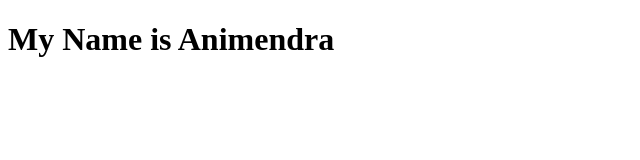
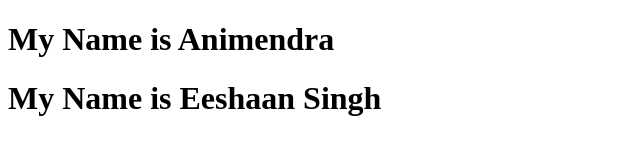
Before and after one commit to AnimendraThakre/web-dev, a plain HTML site: page index.html in a window 1280 px wide. Shown: the whole page, without its empty margins (0-640 px from the left). Drawn offline with Linux system fonts and the light colour scheme.

Commit message:
Update index.html

```diff
--- a/index.html
+++ b/index.html
@@ -5,5 +5,6 @@
 </head>
 <body>
     <h1>My Name is Animendra</h1>
+    <h1>My Name is Eeshaan Singh</h1>
 </body>
 </html>
```
